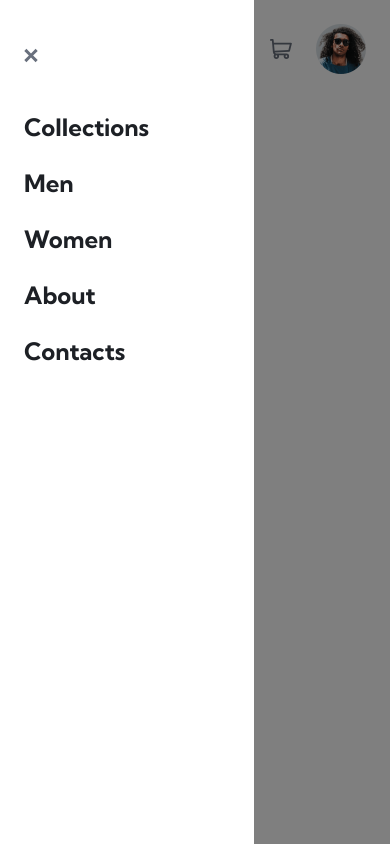
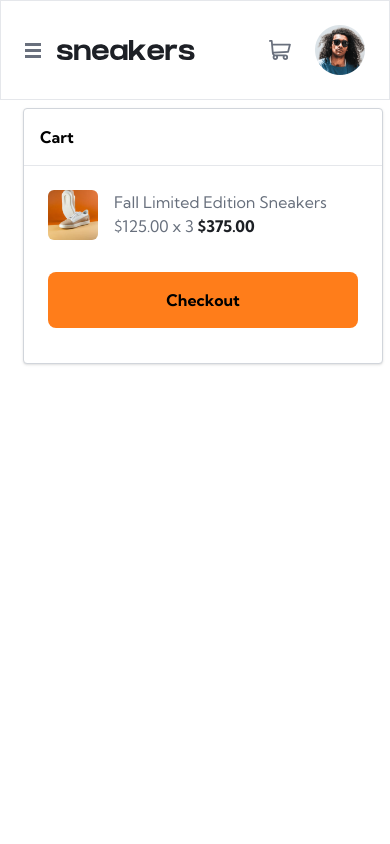
Before and after one commit to huzaifanur/fem-ecommerce-page, a Next.js app: page / in a window 390 px wide. Built offline with nearby package versions, Linux system fonts and the light colour scheme.

Commit message:
Fix mobile cart positionsing

```diff
--- a/src/components/navbar/index.tsx
+++ b/src/components/navbar/index.tsx
@@ -28,7 +28,7 @@ function Navbar() {
   return (
     <nav>
       <Container>
-        <div className="flex items-center justify-between p-6">
+        <div className="flex items-center justify-between p-6 border border-b-1">
           {/* left side of Nav */}
           <div className="flex items-center gap-4">
             <MobileMenu />
@@ -67,7 +67,7 @@ function Navbar() {
 export default Navbar;
 
 function MobileMenu() {
-  const [showSidebar, setShowSidebar] = React.useState(true);
+  const [showSidebar, setShowSidebar] = React.useState(false);
 
   function toggleSideMenu() {
     setShowSidebar(!showSidebar);
@@ -85,7 +85,7 @@ function MobileMenu() {
     };
   }, []);
 
-  console.log(showSidebar);
+
   return (
     <>
 
@@ -120,7 +120,7 @@ function MobileMenu() {
 }
 
 function CartToolTip() {
-  const [showToolTip, setShowToolTip] = React.useState(false);
+  const [showToolTip, setShowToolTip] = React.useState(true);
 
   const handleCartIconClick = () => {
     setShowToolTip(!showToolTip);
@@ -145,8 +145,8 @@ function CartToolTip() {
         <img src="/images/icon-cart.svg" alt="" />
       </span>
       {showToolTip && (
-        <div className=" w-[360px] h-[256px] absolute top-[50px] -right-[180px] bg-white border border-gray-300 rounded shadow">
-          <p className="font-bold p-4 border-b-[1px]">Cart</p>
+        <div className="w-[360px] h-[256px] absolute top-[68px] -left-[246px] bg-white border border-gray-300 rounded shadow">
+          <div className="font-bold p-4 border-b-[1px]">Cart</div>
           <div className="flex flex-col gap-8  h-[197px] p-6 rounded-sm">
             <CartItem />
             <CartButton />
@@ -166,13 +166,13 @@ function CartItem() {
         src="/images/image-product-1-thumbnail.jpg"
         alt="image-product-1-thumbnail"
       />
-      <p className="text-neutral-800">
+      <div className="text-neutral-800">
         <div>Fall Limited Edition Sneakers</div>
         <div>
           <span>$125.00</span> <span>x 3</span>{" "}
           <span className="font-bold text-neutral-900">$375.00</span>
         </div>
-      </p>
+      </div>
     </div>
   );
 }
```
